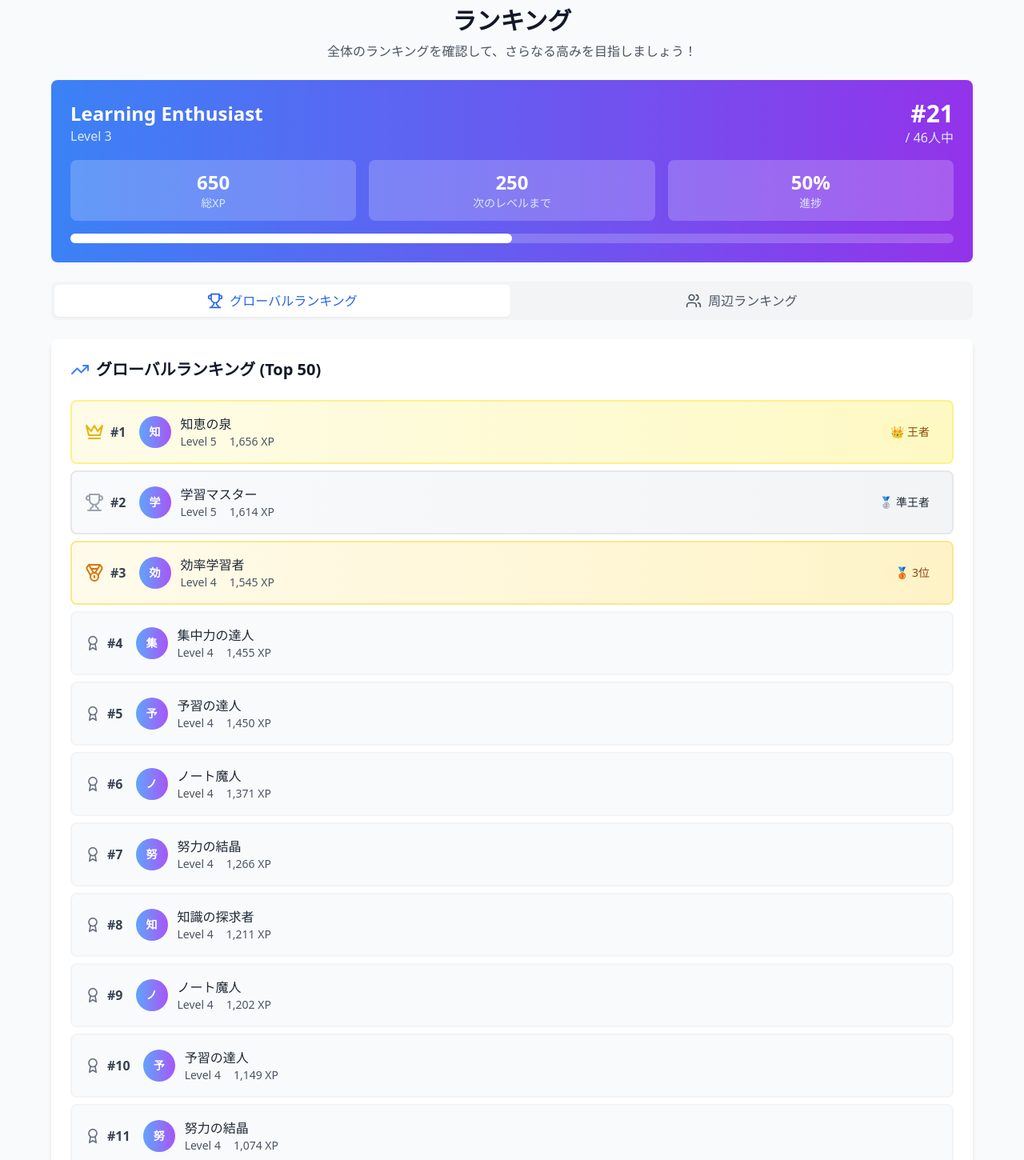
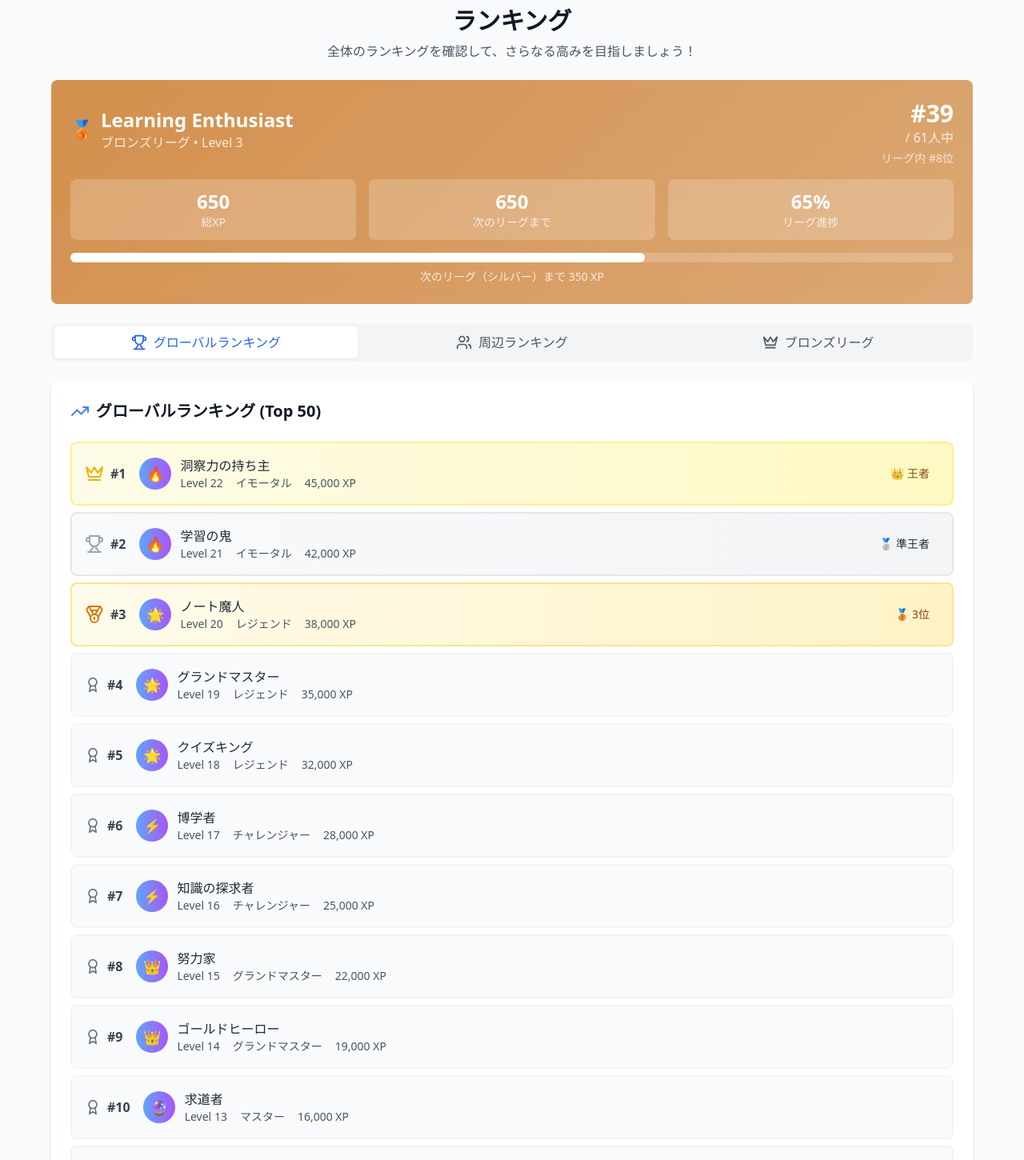
Before and after one commit to efpsbac9904/rivals, a React (Vite) app: page /ranking in a window 1280 px wide. Shown: the part 140-1590 px from the top of the page at 80% size. Built offline with nearby package versions, Linux system fonts and the light colour scheme.

Commit message:
Implement 10-tier league system with fixed bot XP

```diff
--- a/src/components/RankingDisplay.tsx
+++ b/src/components/RankingDisplay.tsx
@@ -1,5 +1,6 @@
 import React from 'react';
 import { UserRanking } from '../types/ranking';
+import { getUserLeague } from '../utils/leagueSystem';
 import { Trophy, Medal, Award, Crown, TrendingUp } from 'lucide-react';
 
 interface RankingDisplayProps {
@@ -65,9 +66,15 @@ const RankingDisplay: React.FC<RankingDisplayProps> = ({
 
             <div className="flex-1 flex items-center">
               <div className="w-10 h-10 bg-gradient-to-r from-blue-400 to-purple-500 rounded-full flex items-center justify-center mr-3">
-                <span className="text-white font-bold text-sm">
-                  {user.name.charAt(0)}
-                </span>
+                {user.isCurrentUser ? (
+                  <span className="text-white font-bold text-sm">
+                    {user.name.charAt(0)}
+                  </span>
+                ) : (
+                  <span className="text-lg">
+                    {getUserLeague(user.xp).icon}
+                  </span>
+                )}
               </div>
 
               <div className="flex-1">
@@ -76,6 +83,7 @@ const RankingDisplay: React.FC<RankingDisplayProps> = ({
                 </h3>
                 <div className="flex items-center space-x-4 text-sm text-gray-600">
                   <span>Level {user.level}</span>
+                  <span>{user.league}</span>
                   <span>{user.xp.toLocaleString()} XP</span>
                 </div>
               </div>
--- a/src/pages/RankingPage.tsx
+++ b/src/pages/RankingPage.tsx
@@ -3,9 +3,10 @@ import { useNavigate } from 'react-router-dom';
 import { useAppContext } from '../context/AppContext';
 import { UserRanking, RankingData } from '../types/ranking';
 import { generateMockRankings } from '../utils/mockRankings';
-import { calculateLevel, getProgressToNextLevel } from '../utils/xpSystem';
+import { getProgressToNextLevel } from '../utils/xpSystem';
+import { getUserLeague, getLeagueProgress, leagues } from '../utils/leagueSystem';
 import RankingDisplay from '../components/RankingDisplay';
-import { ArrowLeft, TrendingUp, Users, Target, Trophy } from 'lucide-react';
+import { ArrowLeft, TrendingUp, Users, Target, Trophy, Crown } from 'lucide-react';
 
 const RankingPage: React.FC = () => {
   const navigate = useNavigate();
@@ -19,6 +20,7 @@ const RankingPage: React.FC = () => {
 
     const currentUser = allRankings.find(r => r.isCurrentUser)!;
     const userRank = currentUser.rank;
+    const userLeague = getUserLeague(userProfile.xp);
 
     // Top 50 rankings
     const topRankings = allRankings.slice(0, 50);
@@ -28,11 +30,16 @@ const RankingPage: React.FC = () => {
     const nearbyEnd = Math.min(allRankings.length, userRank + 5);
     const nearbyRankings = allRankings.slice(nearbyStart, nearbyEnd);
 
+    // League rankings (same league users)
+    const leagueRankings = allRankings.filter(user => user.league === userLeague.name).slice(0, 20);
+
     setRankingData({
       currentUser,
       topRankings,
       nearbyRankings,
-      totalUsers: allRankings.length
+      totalUsers: allRankings.length,
+      currentLeague: userLeague.name,
+      leagueRankings
     });
   }, [userProfile]);
 
@@ -45,7 +52,9 @@ const RankingPage: React.FC = () => {
   }
 
   const { currentUser } = rankingData;
+  const userLeague = getUserLeague(currentUser.xp);
   const levelProgress = getProgressToNextLevel(currentUser.xp);
+  const leagueProgress = getLeagueProgress(currentUser.xp);
 
   return (
     <div className="max-w-6xl mx-auto space-y-6">
@@ -65,39 +74,63 @@ const RankingPage: React.FC = () => {
       </div>
 
       {/* User Stats Card */}
-      <div className="bg-gradient-to-r from-blue-500 to-purple-600 rounded-lg p-6 text-white">
+      <div
+        className="rounded-lg p-6 text-white"
+        style={{
+          background: `linear-gradient(135deg, ${userLeague.color}dd, ${userLeague.color}aa)`
+        }}
+      >
         <div className="flex items-center justify-between mb-4">
           <div>
-            <h2 className="text-2xl font-bold">{currentUser.name}</h2>
-            <p className="text-blue-100">Level {currentUser.level}</p>
+            <div className="flex items-center mb-2">
+              <span className="text-2xl mr-2">{userLeague.icon}</span>
+              <div>
+                <h2 className="text-2xl font-bold">{currentUser.name}</h2>
+                <p className="text-white/80">{userLeague.name}リーグ • Level {currentUser.level}</p>
+              </div>
+            </div>
           </div>
           <div className="text-right">
             <div className="text-3xl font-bold">#{currentUser.rank}</div>
-            <div className="text-blue-100">/ {rankingData.totalUsers}人中</div>
+            <div className="text-white/80">/ {rankingData.totalUsers}人中</div>
+            <div className="text-sm text-white/70 mt-1">
+              リーグ内 #{currentUser.leagueRank}位
+            </div>
           </div>
         </div>
 
         <div className="grid grid-cols-1 md:grid-cols-3 gap-4 mb-4">
           <div className="bg-white/20 rounded-lg p-3 text-center">
             <div className="text-2xl font-bold">{currentUser.xp.toLocaleString()}</div>
-            <div className="text-sm text-blue-100">総XP</div>
+            <div className="text-sm text-white/80">総XP</div>
           </div>
           <div className="bg-white/20 rounded-lg p-3 text-center">
-            <div className="text-2xl font-bold">{levelProgress.current}</div>
-            <div className="text-sm text-blue-100">次のレベルまで</div>
+            <div className="text-2xl font-bold">
+              {leagueProgress.needed > 0 ? leagueProgress.current : 'MAX'}
+            </div>
+            <div className="text-sm text-white/80">
+              {leagueProgress.needed > 0 ? '次のリーグまで' : '最高リーグ'}
+            </div>
           </div>
           <div className="bg-white/20 rounded-lg p-3 text-center">
-            <div className="text-2xl font-bold">{Math.round(levelProgress.percentage)}%</div>
-            <div className="text-sm text-blue-100">進捗</div>
+            <div className="text-2xl font-bold">{Math.round(leagueProgress.percentage)}%</div>
+            <div className="text-sm text-white/80">リーグ進捗</div>
           </div>
         </div>
 
+        {/* League Progress Bar */}
         <div className="w-full bg-white/20 rounded-full h-3">
           <div
             className="bg-white rounded-full h-3 transition-all duration-500"
-            style={{ width: `${levelProgress.percentage}%` }}
+            style={{ width: `${leagueProgress.percentage}%` }}
           ></div>
         </div>
+
+        {leagueProgress.needed > 0 && (
+          <div className="text-center mt-2 text-sm text-white/80">
+            次のリーグ（{leagues[leagues.findIndex(l => l.name === userLeague.name) + 1]?.name}）まで {leagueProgress.needed - leagueProgress.current} XP
+          </div>
+        )}
       </div>
 
       {/* Tab Navigation */}
@@ -124,20 +157,41 @@ const RankingPage: React.FC = () => {
           <Users className="h-5 w-5 mr-2" />
           周辺ランキング
         </button>
+        <button
+          onClick={() => setActiveTab('league' as any)}
+          className={`flex-1 flex items-center justify-center px-4 py-2 rounded-md font-medium transition-colors ${
+            (activeTab as any) === 'league'
+              ? 'bg-white text-blue-600 shadow-sm'
+              : 'text-gray-600 hover:text-gray-800'
+          }`}
+        >
+          <Crown className="h-5 w-5 mr-2" />
+          {userLeague.name}リーグ
+        </button>
       </div>
 
       {/* Rankings Display */}
-      {activeTab === 'global' ? (
+      {activeTab === 'global' && (
         <RankingDisplay
           rankings={rankingData.topRankings}
           title="グローバルランキング (Top 50)"
           showTop={50}
         />
-      ) : (
+      )}
+
+      {activeTab === 'nearby' && (
         <RankingDisplay
           rankings={rankingData.nearbyRankings}
           title="あなたの周辺ランキング"
           showTop={15}
+        />
+      )}
+
+      {(activeTab as any) === 'league' && (
+        <RankingDisplay
+          rankings={rankingData.leagueRankings}
+          title={`${userLeague.name}リーグランキング`}
+          showTop={20}
         />
       )}
 
@@ -150,13 +204,23 @@ const RankingPage: React.FC = () => {
 
         <div className="grid grid-cols-1 md:grid-cols-2 gap-4">
           <div className="bg-white rounded-lg p-4">
-            <h4 className="font-medium text-gray-800 mb-2">レベルアップまで</h4>
-            <p className="text-2xl font-bold text-green-600">
-              {levelProgress.needed - levelProgress.current} XP
-            </p>
-            <p className="text-sm text-gray-600">
-              あと{Math.ceil((levelProgress.needed - levelProgress.current) / 50)}回の競技でレベルアップ！
-            </p>
+            <h4 className="font-medium text-gray-800 mb-2">
+              {leagueProgress.needed > 0 ? 'リーグ昇格まで' : '最高リーグ到達！'}
+            </h4>
+            {leagueProgress.needed > 0 ? (
+              <>
+                <p className="text-2xl font-bold text-green-600">
+                  {leagueProgress.needed - leagueProgress.current} XP
+                </p>
+                <p className="text-sm text-gray-600">
+                  あと{Math.ceil((leagueProgress.needed - leagueProgress.current) / 50)}回の競技で昇格！
+                </p>
+              </>
+            ) : (
+              <p className="text-lg font-bold text-purple-600">
+                🎉 イモータルリーグ到達済み！
+              </p>
+            )}
           </div>
 
           <div className="bg-white rounded-lg p-4">
@@ -164,7 +228,7 @@ const RankingPage: React.FC = () => {
             {currentUser.rank > 1 ? (
               <>
                 <p className="text-2xl font-bold text-blue-600">
-                  {rankingData.topRankings[currentUser.rank - 2]?.xp - currentUser.xp} XP
+                  {(rankingData.topRankings.find(u => u.rank === currentUser.rank - 1)?.xp || 0) - currentUser.xp} XP
                 </p>
                 <p className="text-sm text-gray-600">
                   #{currentUser.rank - 1}位まであと少し！
@@ -178,6 +242,34 @@ const RankingPage: React.FC = () => {
           </div>
         </div>
       </div>
+
+      {/* League System Info */}
+      <div className="bg-white rounded-lg shadow-md p-6">
+        <h3 className="text-lg font-bold text-gray-800 mb-4">リーグシステム</h3>
+        <div className="grid grid-cols-2 md:grid-cols-5 gap-3">
+          {leagues.map((league, index) => (
+            <div
+              key={league.name}
+              className={`p-3 rounded-lg border-2 transition-all ${
+                league.name === userLeague.name
+                  ? 'border-blue-500 bg-blue-50 scale-105'
+                  : 'border-gray-200 bg-gray-50'
+              }`}
+            >
+              <div className="text-center">
+                <div className="text-2xl mb-1">{league.icon}</div>
+                <div className="font-medium text-sm" style={{ color: league.color }}>
+                  {league.name}
+                </div>
+                <div className="text-xs text-gray-500 mt-1">
+                  {league.minXP.toLocaleString()}
+                  {league.maxXP !== Infinity ? ` - ${league.maxXP.toLocaleString()}` : '+'} XP
+                </div>
+              </div>
+            </div>
+          ))}
+        </div>
+      </div>
     </div>
   );
 };
--- a/src/types/ranking.ts
+++ b/src/types/ranking.ts
@@ -4,6 +4,8 @@ export interface UserRanking {
   xp: number;
   level: number;
   rank: number;
+  league: string;
+  leagueRank: number;
   avatar?: string;
   isCurrentUser?: boolean;
 }
@@ -19,4 +21,6 @@ export interface RankingData {
   topRankings: UserRanking[];
   nearbyRankings: UserRanking[];
   totalUsers: number;
+  currentLeague: string;
+  leagueRankings: UserRanking[];
 }
--- /dev/null
+++ b/src/utils/leagueSystem.ts
@@ -0,0 +1,115 @@
+export interface League {
+  name: string;
+  minXP: number;
+  maxXP: number;
+  color: string;
+  icon: string;
+  description: string;
+}
+
+export const leagues: League[] = [
+  {
+    name: 'ブロンズ',
+    minXP: 0,
+    maxXP: 999,
+    color: '#CD7F32',
+    icon: '🥉',
+    description: '学習を始めたばかりの初心者リーグ'
+  },
+  {
+    name: 'シルバー',
+    minXP: 1000,
+    maxXP: 2499,
+    color: '#C0C0C0',
+    icon: '🥈',
+    description: '基礎を固めた学習者のリーグ'
+  },
+  {
+    name: 'ゴールド',
+    minXP: 2500,
+    maxXP: 4999,
+    color: '#FFD700',
+    icon: '🥇',
+    description: '安定した実力を持つ学習者のリーグ'
+  },
+  {
+    name: 'プラチナ',
+    minXP: 5000,
+    maxXP: 7999,
+    color: '#E5E4E2',
+    icon: '💎',
+    description: '高い学習能力を持つエリートリーグ'
+  },
+  {
+    name: 'ダイヤモンド',
+    minXP: 8000,
+    maxXP: 11999,
+    color: '#B9F2FF',
+    icon: '💠',
+    description: '優秀な学習者が集うリーグ'
+  },
+  {
+    name: 'マスター',
+    minXP: 12000,
+    maxXP: 16999,
+    color: '#9966CC',
+    icon: '🔮',
+    description: '学習の達人が競い合うリーグ'
+  },
+  {
+    name: 'グランドマスター',
+    minXP: 17000,
+    maxXP: 22999,
+    color: '#FF6B6B',
+    icon: '👑',
+    description: '最高峰の学習者のみが到達できるリーグ'
+  },
+  {
+    name: 'チャレンジャー',
+    minXP: 23000,
+    maxXP: 29999,
+    color: '#4ECDC4',
+    icon: '⚡',
+    description: '伝説的な学習能力を持つ挑戦者のリーグ'
+  },
+  {
+    name: 'レジェンド',
+    minXP: 30000,
+    maxXP: 39999,
+    color: '#FF9500',
+    icon: '🌟',
+    description: '神話級の学習者が集う伝説のリーグ'
+  },
+  {
+    name: 'イモータル',
+    minXP: 40000,
+    maxXP: Infinity,
+    color: '#8A2BE2',
+    icon: '🔥',
+    description: '不滅の学習精神を持つ最高位のリーグ'
+  }
+];
+
+export const getUserLeague = (xp: number): League => {
+  return leagues.find(league => xp >= league.minXP && xp <= league.maxXP) || leagues[0];
+};
+
+export const getLeagueProgress = (xp: number): { current: number; needed: number; percentage: number } => {
+  const currentLeague = getUserLeague(xp);
+  const progressXP = xp - currentLeague.minXP;
+  const neededXP = currentLeague.maxXP === Infinity ? 0 : currentLeague.maxXP - currentLeague.minXP + 1;
+
+  if (currentLeague.maxXP === Infinity) {
+    return {
+      current: progressXP,
+      needed: 0,
+      percentage: 100
+    };
+  }
+
+  return {
+    current: progressXP,
+    needed: neededXP,
+    percentage: (progressXP / neededXP) * 100
+  };
+};
--- a/src/utils/mockRankings.ts
+++ b/src/utils/mockRankings.ts
@@ -1,28 +1,49 @@
 import { UserRanking } from '../types/ranking';
 import { calculateLevel } from './xpSystem';
+import { getUserLeague } from './leagueSystem';
+
+// Fixed XP values for consistent bot rankings
+const fixedBotXPValues = [
+  45000, 42000, 38000, 35000, 32000, 28000, 25000, 22000, 19000, 16000,
+  14000, 12500, 11000, 9500, 8200, 7000, 6200, 5500, 4800, 4200,
+  3800, 3400, 3000, 2700, 2400, 2100, 1900, 1700, 1500, 1300,
+  1100, 950, 800, 700, 600, 500, 450, 400, 350, 300,
+  280, 260, 240, 220, 200, 180, 160, 140, 120, 100
+];
 
 const mockNames = [
+  'イモータル帝王', 'レジェンド覇者', 'チャレンジャー王', 'グランドマスター', 'マスター級',
+  'ダイヤモンド戦士', 'プラチナエース', 'ゴールドヒーロー', 'シルバーナイト', 'ブロンズファイター',
   '学習マスター', 'クイズキング', '知識の探求者', 'スピードラーナー', '集中力の達人',
   '問題解決のプロ', '記憶の魔術師', '論理思考の天才', '創造的思考家', '分析のエキスパート',
   '効率学習者', '継続の力', '挑戦者', '向上心の塊', '努力の結晶',
   '知恵の泉', '洞察力の持ち主', '理解の達人', '応用力の鬼', '基礎固めの王',
-  '復習の鬼', '予習の達人', 'ノート魔人', '暗記のプロ', '理解重視派'
+  '復習の鬼', '予習の達人', 'ノート魔人', '暗記のプロ', '理解重視派',
+  '学習の鬼', '知識コレクター', '理論派', '実践派', '完璧主義者',
+  '努力家', '天才肌', '研究者', '探究心', '向学心',
+  '勉強好き', '知識欲', '学問の徒', '真理追求者', '智慧者',
+  '博学者', '学者', '研鑽者', '修行者', '求道者'
 ];
 
 const generateMockUser = (id: string, baseXP: number): UserRanking => {
-  const xp = baseXP + Math.floor(Math.random() * 200) - 100; // ±100のランダム性
+  const xp = Math.max(0, baseXP);
+  const league = getUserLeague(xp);
+
   return {
     id,
     name: mockNames[Math.floor(Math.random() * mockNames.length)],
-    xp: Math.max(0, xp),
-    level: calculateLevel(Math.max(0, xp)),
+    xp,
+    level: calculateLevel(xp),
     rank: 0, // Will be calculated later
+    league: league.name,
+    leagueRank: 0, // Will be calculated later
     avatar: `https://images.pexels.com/photos/${1000000 + Math.floor(Math.random() * 1000000)}/pexels-photo-${1000000 + Math.floor(Math.random() * 1000000)}.jpeg?auto=compress&cs=tinysrgb&w=150&h=150&dpr=1`
   };
 };
 
 export const generateMockRankings = (userXP: number, userName: string): UserRanking[] => {
   const rankings: UserRanking[] = [];
+  const userLeague = getUserLeague(userXP);
 
   // Add current user
   rankings.push({
@@ -31,25 +52,21 @@ export const generateMockRankings = (userXP: number, userName: string): UserRank
     xp: userXP,
     level: calculateLevel(userXP),
     rank: 0,
+    league: userLeague.name,
+    leagueRank: 0,
     isCurrentUser: true
   });
 
-  // Generate users with higher XP (for top rankings)
-  for (let i = 0; i < 15; i++) {
-    const baseXP = userXP + 100 + (i * 50) + Math.floor(Math.random() * 300);
-    rankings.push(generateMockUser(`top-${i}`, baseXP));
-  }
+  // Generate bots with fixed XP values
+  fixedBotXPValues.forEach((xp, index) => {
+    rankings.push(generateMockUser(`bot-${index}`, xp));
+  });
 
-  // Generate users with similar XP (for nearby rankings)
+  // Add some bots around user's XP for nearby rankings
   for (let i = 0; i < 10; i++) {
-    const baseXP = userXP + Math.floor(Math.random() * 200) - 100;
-    rankings.push(generateMockUser(`nearby-${i}`, baseXP));
-  }
-
-  // Generate users with lower XP
-  for (let i = 0; i < 20; i++) {
-    const baseXP = Math.max(0, userXP - 50 - (i * 30) - Math.floor(Math.random() * 200));
-    rankings.push(generateMockUser(`lower-${i}`, baseXP));
+    const variation = (i - 5) * 50; // -250 to +200 XP around user
+    const botXP = Math.max(0, userXP + variation);
+    rankings.push(generateMockUser(`nearby-bot-${i}`, botXP));
   }
 
   // Sort by XP (descending) and assign ranks
@@ -58,5 +75,21 @@ export const generateMockRankings = (userXP: number, userName: string): UserRank
     user.rank = index + 1;
   });
 
+  // Calculate league ranks
+  const leagueGroups = new Map<string, UserRanking[]>();
+  rankings.forEach(user => {
+    if (!leagueGroups.has(user.league)) {
+      leagueGroups.set(user.league, []);
+    }
+    leagueGroups.get(user.league)!.push(user);
+  });
+
+  leagueGroups.forEach(users => {
+    users.sort((a, b) => b.xp - a.xp);
+    users.forEach((user, index) => {
+      user.leagueRank = index + 1;
+    });
+  });
+
   return rankings;
 };
```
